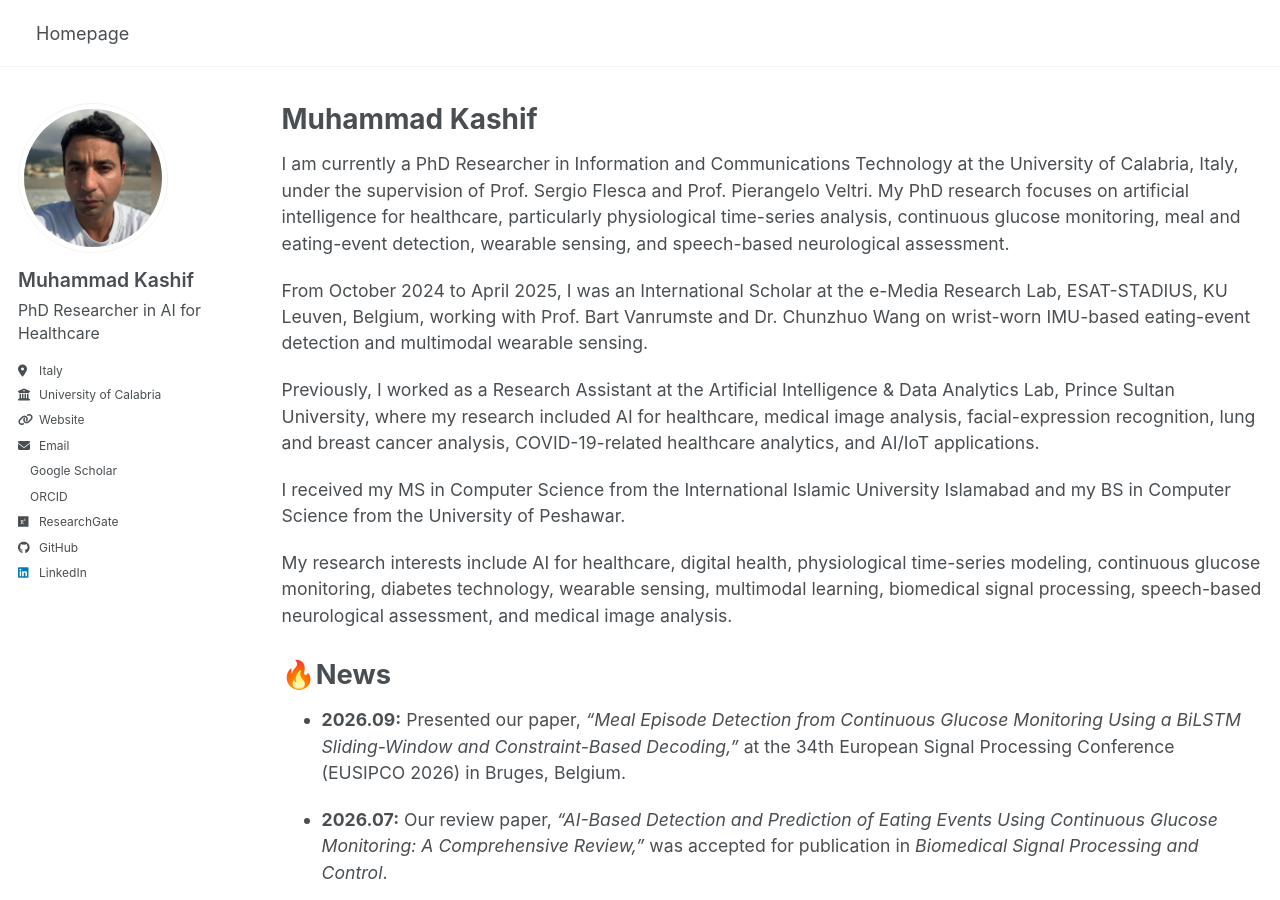
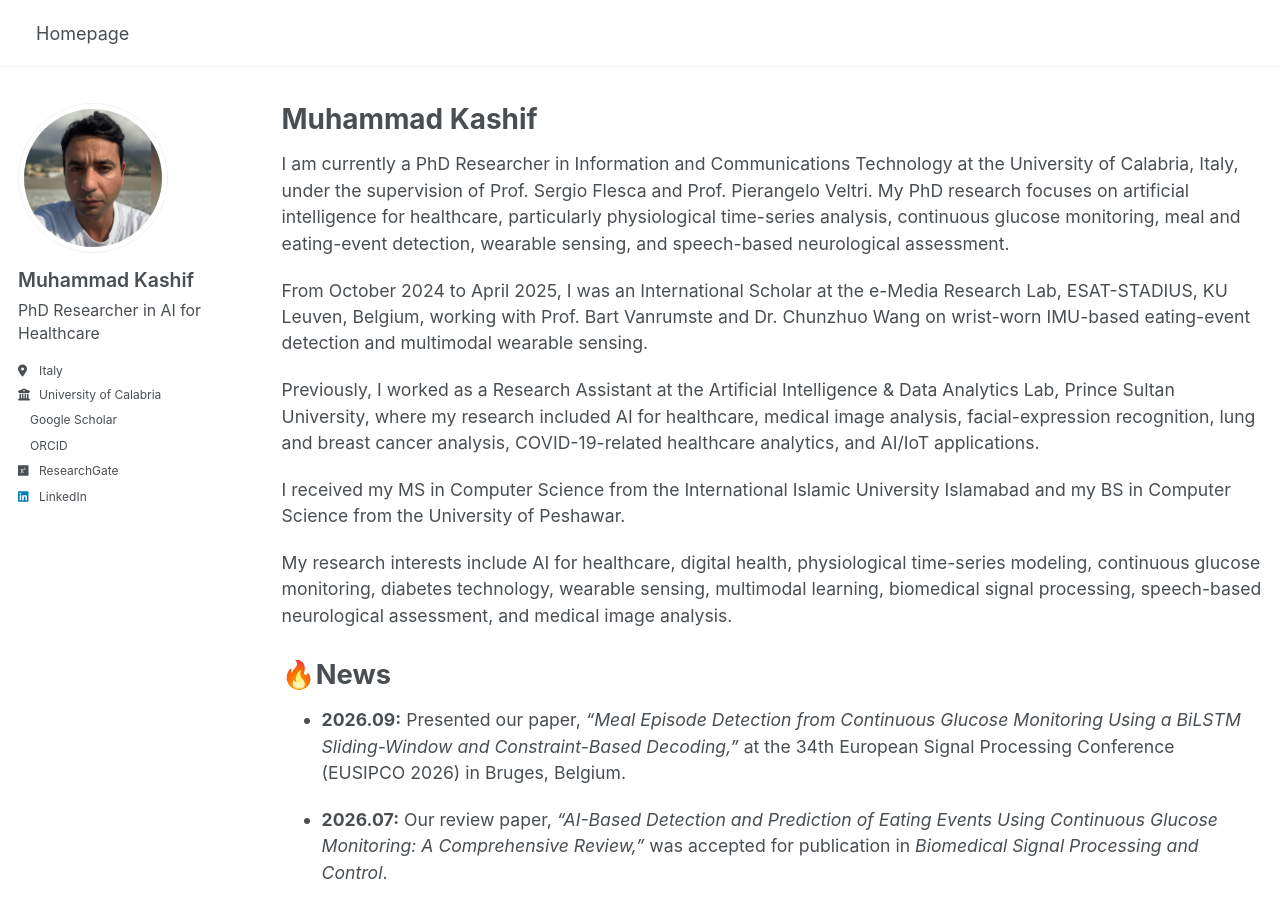
Before and after one commit to drkashifhon/drkashifhon.github.io, a Jekyll site: the page built from _pages/about.md, in a window 1280 px wide and 900 px high. Built offline with Jekyll 4.4.1, drawn with Linux system fonts in a browser that asks for light colours; a style sheet for code colours, icons or effects is not loaded.

Commit message:
Update _config.yml

```diff
--- a/_config.yml
+++ b/_config.yml
@@ -29,8 +29,8 @@ author:
   bio              : "PhD Researcher in AI for Healthcare"
   location         : "Italy"
   employer         : "University of Calabria"
-  uri              : "https://dottorato.dimes.unical.it/index.php/students/kashif-muhammad"
-  email            : "kashif.muhammad@dimes.unical.it"
+  #uri              : "https://dottorato.dimes.unical.it/index.php/students/kashif-muhammad"
+ # email            : "kashif.muhammad@dimes.unical.it"
 
   # Academic websites
   academia         :
@@ -50,7 +50,7 @@ author:
   bitbucket        :
   codepen          :
   dribbble         :
-  github           : "drkashifhon"
+  #github           : "drkashifhon"
   kaggle           :
   stackoverflow    :
 
```
